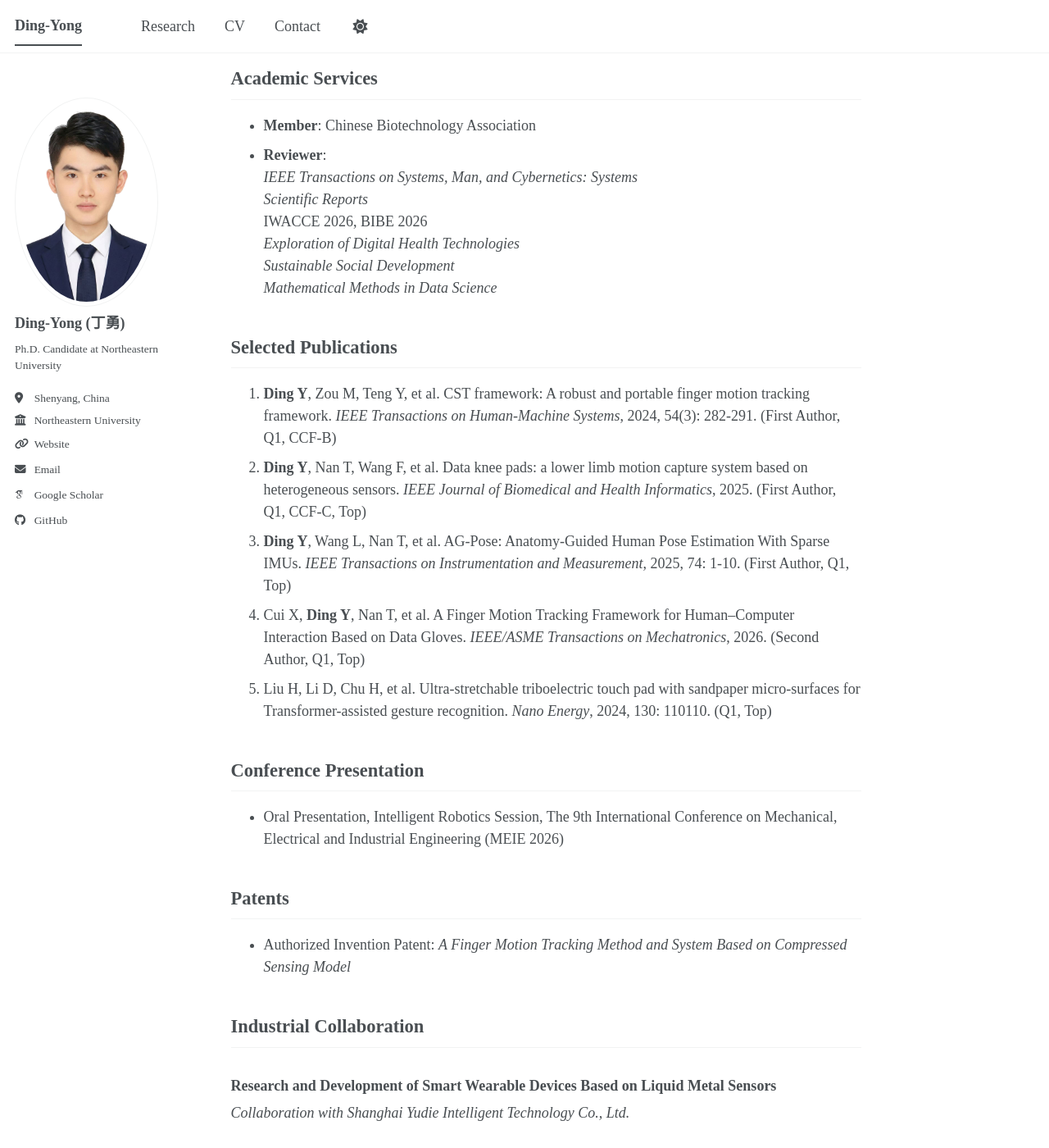
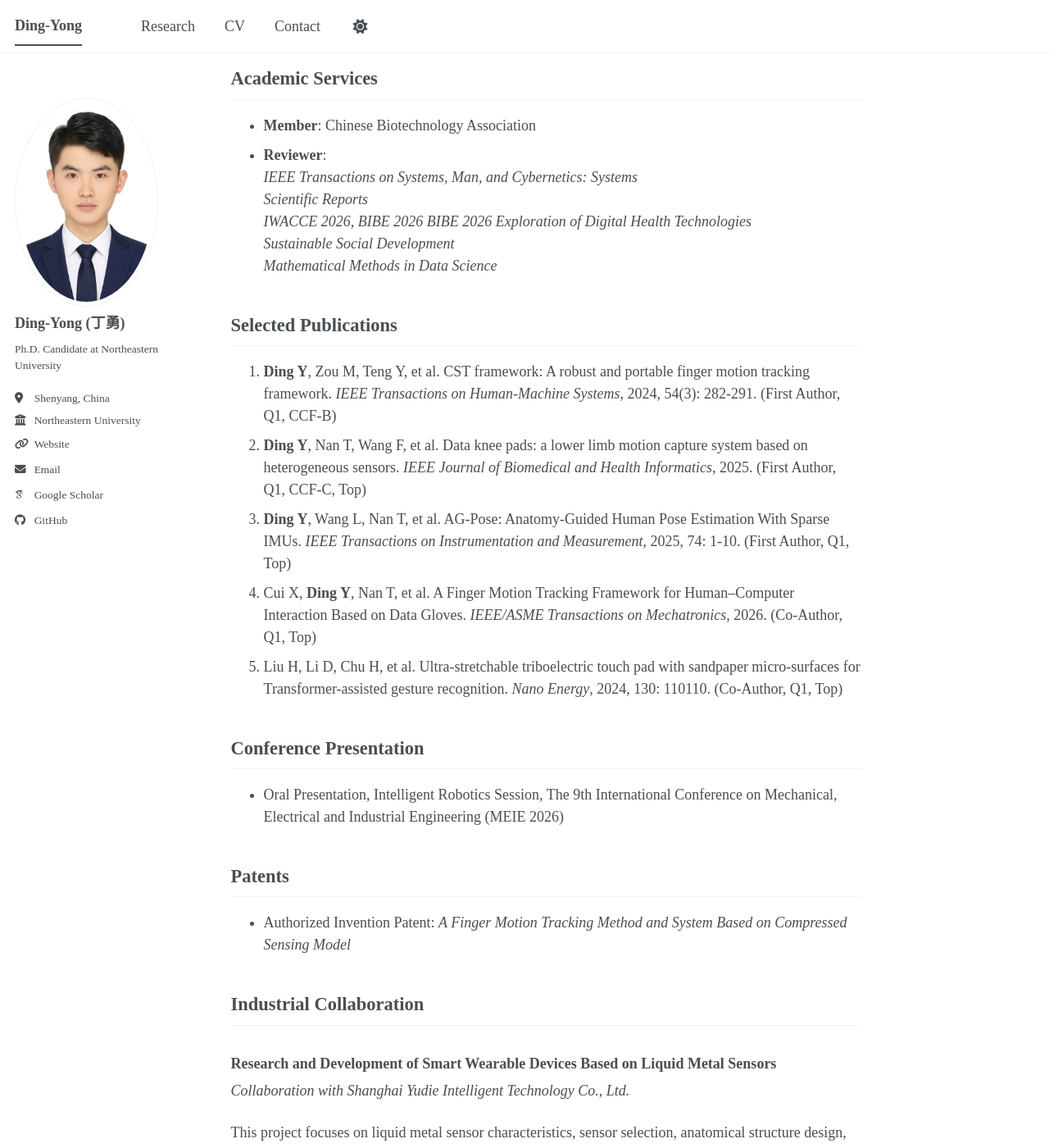
Before and after one commit to ding-yong/ding-yong.github.io, a Jekyll site: the page built from _pages/about.md, in a window 1280 px wide and 1400 px high, scrolled down 642 px. Shown: the whole window at 82% size. Built offline with Jekyll 4.4.1, drawn with Linux system fonts in a browser that asks for light colours; some web fonts are replaced; a script bundle is joined from its source files by our own code; library files that are not in the unit come from our copies.

Commit message:
Update about.md

```diff
--- a/_pages/about.md
+++ b/_pages/about.md
@@ -22,7 +22,8 @@ His research focuses on **embodied intelligence, smart wearable devices, human m
 - **Reviewer**:
   *IEEE Transactions on Systems, Man, and Cybernetics: Systems*
   *Scientific Reports*
-  IWACCE 2026, BIBE 2026
+  *IWACCE 2026, BIBE 2026*
+  *BIBE 2026*
   *Exploration of Digital Health Technologies*
   *Sustainable Social Development*
   *Mathematical Methods in Data Science*
@@ -31,8 +32,8 @@ His research focuses on **embodied intelligence, smart wearable devices, human m
 1. **Ding Y**, Zou M, Teng Y, et al. CST framework: A robust and portable finger motion tracking framework. *IEEE Transactions on Human-Machine Systems*, 2024, 54(3): 282-291. (First Author, Q1, CCF-B)
 2. **Ding Y**, Nan T, Wang F, et al. Data knee pads: a lower limb motion capture system based on heterogeneous sensors. *IEEE Journal of Biomedical and Health Informatics*, 2025. (First Author, Q1, CCF-C, Top)
 3. **Ding Y**, Wang L, Nan T, et al. AG-Pose: Anatomy-Guided Human Pose Estimation With Sparse IMUs. *IEEE Transactions on Instrumentation and Measurement*, 2025, 74: 1-10. (First Author, Q1, Top)
-4. Cui X, **Ding Y**, Nan T, et al. A Finger Motion Tracking Framework for Human–Computer Interaction Based on Data Gloves. *IEEE/ASME Transactions on Mechatronics*, 2026. (Second Author, Q1, Top)
-5. Liu H, Li D, Chu H, et al. Ultra-stretchable triboelectric touch pad with sandpaper micro-surfaces for Transformer-assisted gesture recognition. *Nano Energy*, 2024, 130: 110110. (Q1, Top)
+4. Cui X, **Ding Y**, Nan T, et al. A Finger Motion Tracking Framework for Human–Computer Interaction Based on Data Gloves. *IEEE/ASME Transactions on Mechatronics*, 2026. (Co-Author, Q1, Top)
+5. Liu H, Li D, Chu H, et al. Ultra-stretchable triboelectric touch pad with sandpaper micro-surfaces for Transformer-assisted gesture recognition. *Nano Energy*, 2024, 130: 110110. (Co-Author, Q1, Top)
 
 ## Conference Presentation
 - Oral Presentation, Intelligent Robotics Session, The 9th International Conference on Mechanical, Electrical and Industrial Engineering (MEIE 2026)
```
